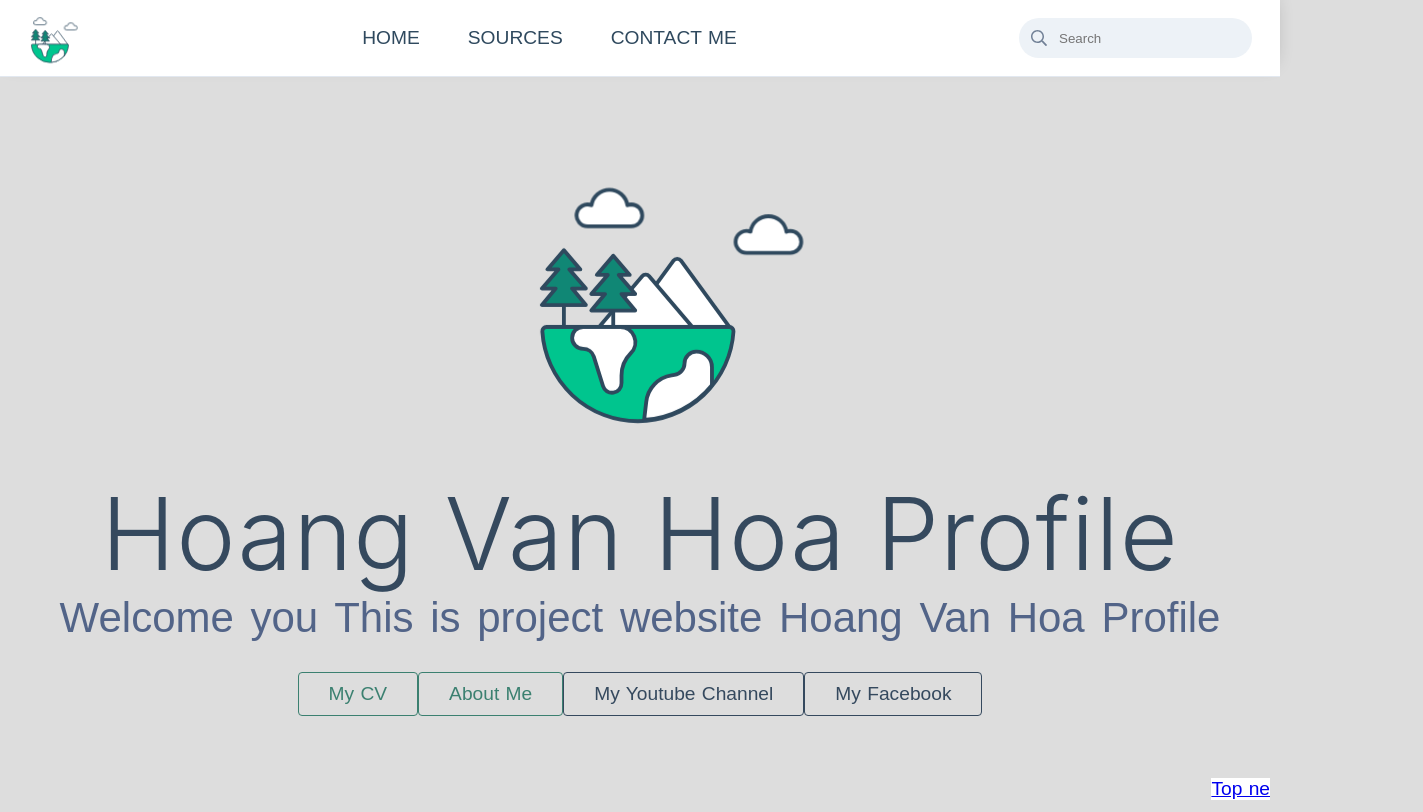
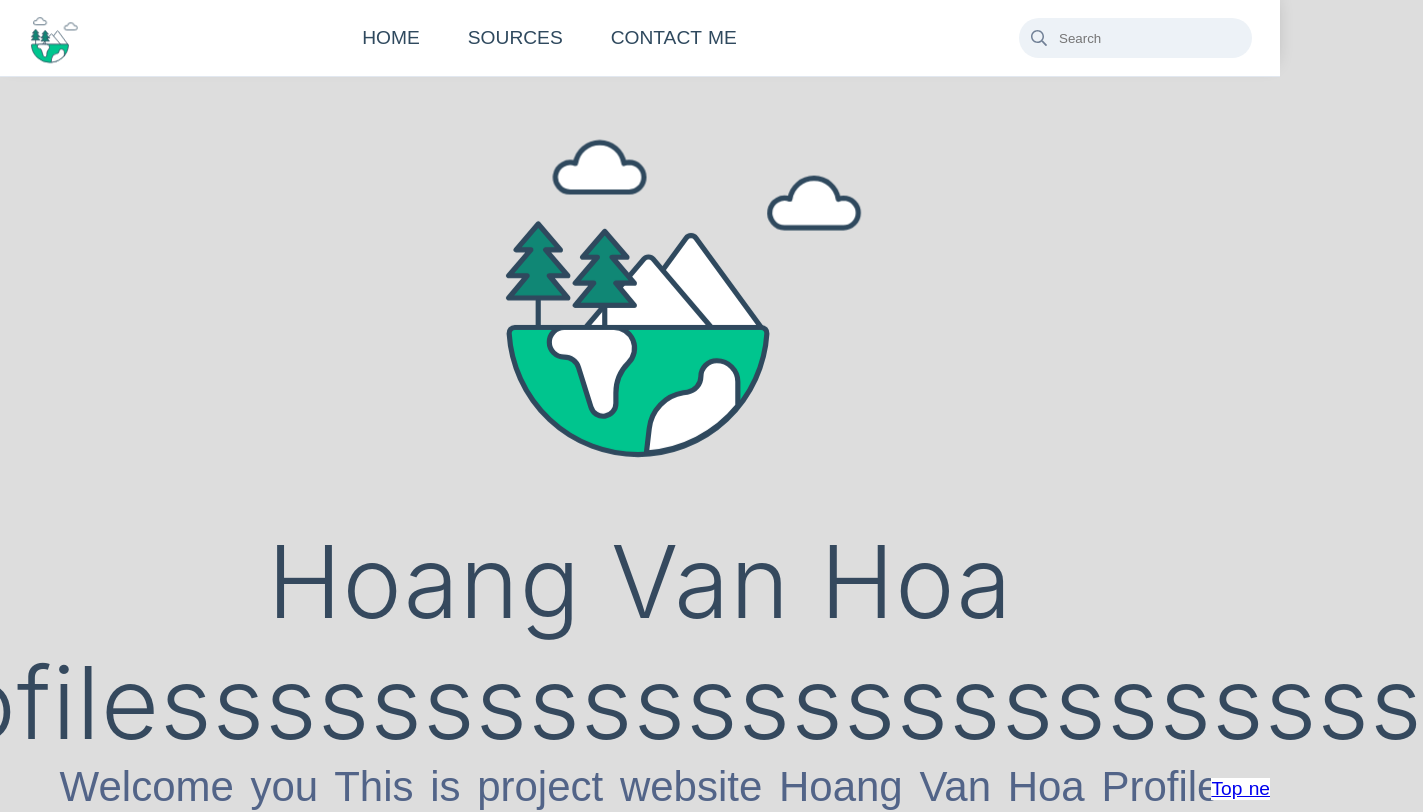
Before and after one commit to hoangvanhoa1701/hoangvanhoaprofile, a Nuxt app: page / in a window 1280 px wide. Shown: the top 812 px of the page, 1423 px wide, since content can reach past the window. Built offline with nearby package versions, Linux system fonts and the light colour scheme.

Commit message:
Update index.vue

```diff
--- a/pages/index.vue
+++ b/pages/index.vue
@@ -28,7 +28,7 @@
           </div>
         </div>
         <h1 class="title">
-          Hoang Van Hoa Profile
+          Hoang Van Hoa Profilessssssssssssssssssssssss
         </h1>
         <h2 class="subtitle">
           Welcome you
```
